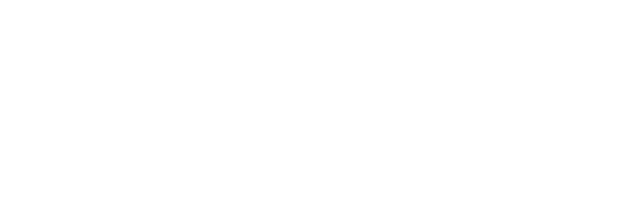
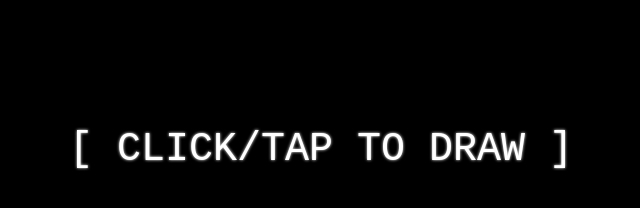
Before and after one commit to haithamassoli/Canvas-JS, a plain HTML site: page index.html in a window 1280 px wide. Shown: the whole page, without its empty margins (319-959 px from the left). Drawn offline with Linux system fonts and the light colour scheme.

Commit message:
Add files via upload

```diff
--- /dev/null
+++ b/appMobile.js
@@ -0,0 +1,73 @@
+function $(el) {
+  return document.getElementById(el.replace(/#/, ""));
+}
+let hue = 0;
+var canvas = $("#canvas");
+canvas.width = document.body.clientWidth;
+canvas.height = document.body.clientHeight;
+var context = canvas.getContext("2d");
+var start = function (coors) {
+  context.beginPath();
+  context.moveTo(coors.x, coors.y);
+  this.isDrawing = true;
+};
+var move = function (coors) {
+  if (this.isDrawing) {
+    context.strokeStyle = `hsl(${hue}, 100%, 50%)`;
+    context.lineJoin = "round";
+    context.lineWidth = 3;
+    context.lineTo(coors.x, coors.y);
+    context.stroke();
+    hue++;
+  }
+};
+var stop = function (coors) {
+  if (this.isDrawing) {
+    this.touchmove(coors);
+    this.isDrawing = false;
+  }
+};
+var drawer = {
+  isDrawing: false,
+  mousedown: start,
+  mousemove: move,
+  mouseup: stop,
+  touchstart: start,
+  touchmove: move,
+  touchend: stop,
+};
+var draw = function (e) {
+  var coors = {
+    x: e.clientX || e.targetTouches[0].pageX,
+    y: e.clientY || e.targetTouches[0].pageY,
+  };
+  drawer[e.type](coors);
+};
+canvas.addEventListener("mousedown", draw, false);
+canvas.addEventListener("mousemove", draw, false);
+canvas.addEventListener("mouseup", draw, false);
+canvas.addEventListener("touchstart", draw, false);
+canvas.addEventListener("touchmove", draw, false);
+canvas.addEventListener("touchend", draw, false);
+
+var go = function (e) {
+  this.parentNode.removeChild(this);
+  draw(e);
+};
+
+$("#go").addEventListener("mousedown", go, false);
+$("#go").addEventListener("touchstart", go, false);
+
+// prevent elastic scrolling
+document.body.addEventListener(
+  "touchmove",
+  function (e) {
+    e.preventDefault();
+  },
+  false
+);
+// end body:touchmove
+window.onresize = function (e) {
+  canvas.width = document.body.clientWidth;
+  canvas.height = document.body.clientHeight;
+};
--- a/index.html
+++ b/index.html
@@ -3,19 +3,12 @@
   <head>
     <meta charset="UTF-8" />
     <title>HTML5 Canvas</title>
-    <style>
-      html,
-      body {
-        margin: 0;
-        overflow: hidden;
-        width: 100%;
-        min-height: 100vh;
-      }
-    </style>
+    <link rel="stylesheet" href="style.css" />
   </head>
   <body>
-    <canvas id="draw" width="800" height="800"></canvas>
-    <script src="./app.js"></script>
-    <!-- <script src="./appMobile.js"></script> -->
+    <canvas id="canvas"></canvas>
+    <div id="go">[ CLICK/TAP TO DRAW ]</div>
+    <!-- <script src="./app.js"></script> -->
+    <script src="./appMobile.js"></script>
   </body>
 </html>
--- /dev/null
+++ b/style.css
@@ -0,0 +1,23 @@
+html,
+body {
+  margin: 0;
+  padding: 0;
+  height: 100%;
+  color: #fff;
+  font-family: monospace;
+  font-size: 40px;
+  background: #000;
+  overflow: hidden;
+}
+div {
+  position: absolute;
+  top: 0;
+  left: 0;
+  width: 100%;
+  height: 100%;
+  line-height: 300px;
+  z-index: 10;
+  text-align: center;
+  text-shadow: 0 0 3px #fff;
+  cursor: pointer;
+}
```
